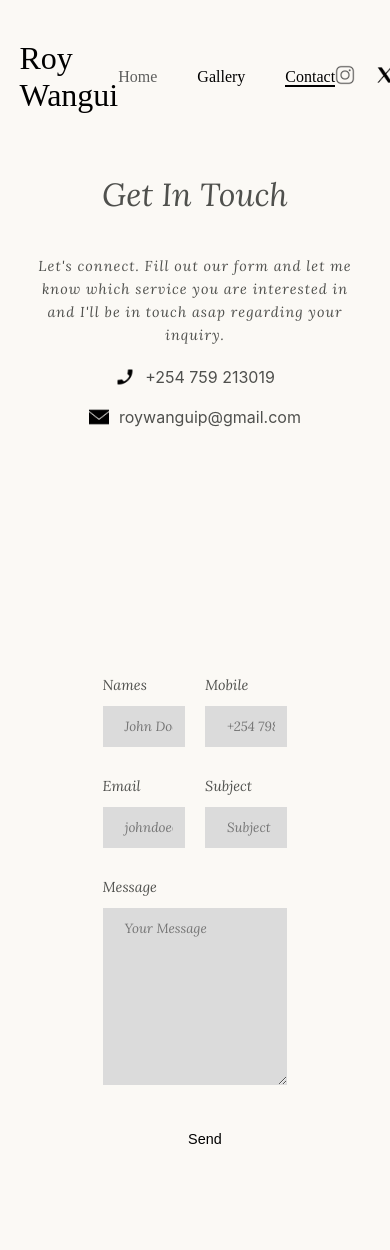
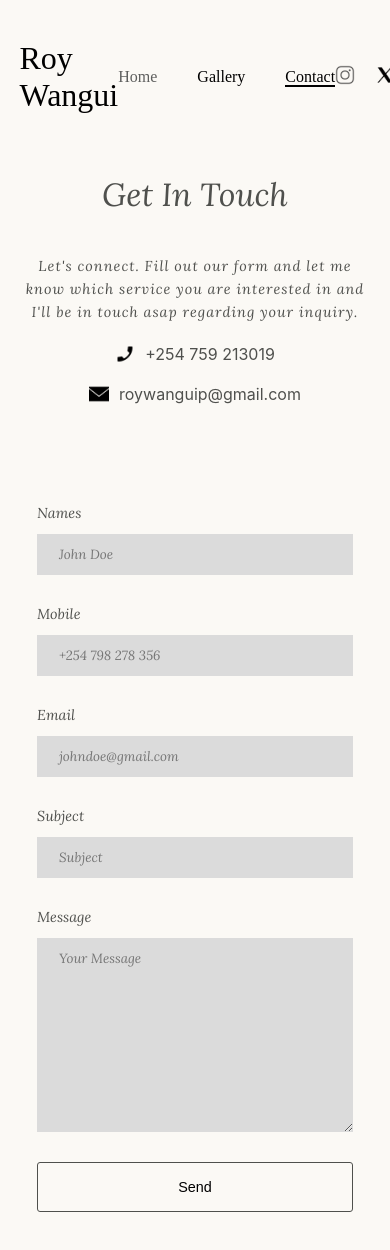
Before and after one commit to MartinMurithi/Photography-Portfolio, a React (Create React App) app: page /contact in a window 390 px wide. Shown: the top 1250 px of the page. Built offline with nearby package versions, Linux system fonts and the light colour scheme; a web font is replaced by a local one.

Commit message:
Mobile Menu

```diff
--- a/package.json
+++ b/package.json
@@ -3,6 +3,7 @@
   "version": "0.1.0",
   "private": true,
   "dependencies": {
+    "@emailjs/browser": "^3.12.1",
     "@testing-library/jest-dom": "^5.17.0",
     "@testing-library/react": "^13.4.0",
     "@testing-library/user-event": "^13.5.0",
--- a/src/components/contact-form/Form.css
+++ b/src/components/contact-form/Form.css
@@ -1,6 +1,6 @@
 @import url("https://fonts.googleapis.com/css2?family=Lora:ital@1&family=Prociono&family=Satisfy&display=swap");
 
-.formSection {
+.formSectionPage {
   width: 90%;
   height: auto;
   margin: 0 auto;
@@ -43,63 +43,6 @@
 .mobileInquiry > a {
   color: #4f504d;
 }
-/*
-.form-container {
-  width: 55%;
-  margin: 70px auto 20px auto;
-  padding: 20px;
-  border-radius: 8px;
-}
-
-.formNames {
-  width: 100%;
-  display: flex;
-  justify-content: center;
-  align-items: center;
-  gap: 30px;
-}
-
-.name-email {
-  display: flex;
-  justify-content: center;
-  align-items: center;
-  gap: 30px;
-  margin-top: 30px;
-}
-
-label {
-  display: block;
-  margin-bottom: 5px;
-  font-family: "lora", serif;
-  text-align: start;
-  color: #4f504d;
-  font-size: 0.9rem;
-}
-
-#first-name,
-#last-name,
-#mobile,
-#email {
-  padding: 12px 2px;
-  width: 300px;
-  outline: transparent;
-  font-family: "lora", serif;
-  border: none;
-  background-color: #dbdbdb;
-}
-
-#first-name:focus,
-#last-name:focus,
-#mobile:focus,
-#email:focus {
-  background-color: transparent;
-  border: 1px solid #4f504d;
-}
-
-.message {
-  margin-top: 30px;
-}
- */
 
 .formSectionParent {
   height: 100vh;
@@ -107,26 +50,20 @@ label {
   display: flex;
 }
 
-.formQuoteSection {
+.formSection {
   width: 90%;
   margin: auto;
-  /* background-color: rebeccapurple; */
 }
 
 .formParent {
-  width: 65%;
+  width: 70%;
   margin: auto;
 }
 
 .form {
   width: 100%;
   margin: auto;
-  text-align: center;
 }
-
-
-
-
 
 .inputParents {
   width: 90%;
@@ -195,35 +132,31 @@ textarea.formInput::placeholder {
 }
 
 .formBtn {
-  background-color: var(--red);
+  background-color: transparent;
   font-size: 0.9rem;
   padding: 16px 30px;
   font-weight: 400;
   color: var(--white);
   outline: transparent;
-  border-style: none;
+  border: 1px solid #4f504d;
   border-radius: 3px;
-  width: 40%;
+  width: 100%;
   margin: auto;
   cursor: pointer;
   transition: background-color 1s;
 }
 
-.formQuoteBtn:hover {
-  background-color: var(--black);
+.formBtn:hover {
+  background-color: #000000;
+  color: whitesmoke;
 }
 
-input[type="submit"] {
-  background-color: transparent;
-  color: #4f504d;
-  width: 100%;
-  cursor: pointer;
-  margin-top: 30px;
-  padding: 10px 0;
-  outline: transparent;
-}
 
 @media only screen and (max-width:768px){
+
+  .formSectionPage{
+    width: 100%;
+  }
   .contactFormTitle {
   font-size: 2rem;
   margin-top: 20px;
@@ -241,6 +174,32 @@ input[type="submit"] {
   flex-direction: column;
   gap: 20px;
 }
+
+.formSectionParent{
+  width: 100%;
+}
+
+.formSection {
+  width: 100%;
+}
+
+.formParent {
+  width: 100%;
+}
+
+.form {
+  width: 100%;
+}
+
+.inputParents {
+  width: 100%;
+  margin: auto;
+}
+.leftSide,
+.rightSide {
+  flex-direction: column;
+}
+
 }
 
 @media only screen and (max-width:1010px){
@@ -249,4 +208,23 @@ input[type="submit"] {
   width: 90%;
   margin: 40px auto 10px auto;
 }
+
+.formSectionParent {
+  height: auto;
+  margin: 100px 0px 20px 0px;
 }
+
+.formParent {
+  width: 90%;
+}
+
+.inputParents {
+  width: 90%;
+}
+
+.leftSide,
+.rightSide {
+  gap: 30px;
+}
+
+}
--- a/src/components/contact-form/Form.jsx
+++ b/src/components/contact-form/Form.jsx
@@ -1,9 +1,46 @@
-import React from "react";
+import React, { useRef, useState } from "react";
+import emailjs from "@emailjs/browser";
 import "./Form.css";
 
 function Form() {
+  const [user, setUser] = useState({
+    name:"",
+    mobile:"",
+    email:"",
+    subject:"",
+    message:""
+  });
+  const form = useRef();
+
+  const sendEmail = (e) => {
+    e.preventDefault();
+
+    emailjs
+      .sendForm(
+        "service_b39cy22",
+        "template_n5tav9n",
+        form.current,
+        "qX1VIBx3eqaB-FU2P"
+      )
+      .then(
+        (result) => {
+          console.log(result.text);
+          console.log("Email Sent");
+        },
+        (error) => {
+          console.log(error.text);
+        }
+      );
+      setUser({
+        name:"",
+        mobile:"",
+        email:"",
+        subject:"",
+        message:""
+      })
+  };
   return (
-    <div className="formSection">
+    <div className="formSectionPage">
       <h4 className="contactFormTitle">Get In Touch</h4>
       <p className="contactText">
         Let's connect. Fill out our form and let me know which service you are
@@ -69,64 +106,102 @@ function Form() {
         </form>
       </div> */}
 
- <div class="formSectionParent" id="contactForm">
-      <section class="formQuoteSection">
-        <div class="formParent">
-          <form action="" class="form">
+      <div className="formSectionParent" id="contactForm">
+        <section className="formSection">
+          <div className="formParent">
+            <form className="form" ref={form} onSubmit={sendEmail}>
               {/* <!-- Left Side --> */}
-            <div class="inputParents">
-              <div class="leftSide">
-                <label htmlFor="name">Names<input
+              <div className="inputParents">
+                <div className="leftSide">
+                  <label htmlFor="name">
+                    Names
+                    <input
                       type="text"
                       placeholder="John Doe"
                       id="name"
-                  class="formInput"
-                /></label>
+                      name="name"
+                      required
+                      value={user.name}
+                      onChange={(e) =>
+                        setUser({ ...user, name: e.target.value })
+                      }
+                      className="formInput"
+                    />
+                  </label>
 
-               <label htmlFor="mobile">Mobile                <input
+                  <label htmlFor="mobile">
+                    Mobile
+                    <input
                       type="tel"
                       placeholder="+254 798 278 356"
-                  class="formInput"
+                      className="formInput"
+                      name="mobile"
                       id="mobile"
-                /></label>
-
-
-
+                      required
+                      value={user.mobile}
+                      onChange={(e) =>
+                        setUser({ ...user, mobile: e.target.value })
+                      }
+                    />
+                  </label>
                 </div>
                 {/* <!-- Right Side --> */}
-              <div class="rightSide">
-                <label htmlFor="email">Email                 <input
+                <div className="rightSide">
+                  <label htmlFor="email">
+                    Email
+                    <input
                       type="email"
                       id="email"
+                      name="email"
+                      required
+                      value={user.email}
+                      onChange={(e) =>
+                        setUser({ ...user, email: e.target.value })
+                      }
                       placeholder="johndoe@gmail.com"
-                  class="formInput"
-                /></label>
+                      className="formInput"
+                    />
+                  </label>
 
-<label htmlFor="subject">Subject                <input
+                  <label htmlFor="subject">
+                    Subject
+                    <input
                       type="text"
                       placeholder="Subject"
-                  class="formInput"
+                      className="formInput"
                       id="subject"
-                /></label>
-
-
+                      name="subject"
+                      value={user.subject}
+                      onChange={(e) =>
+                        setUser({ ...user, subject: e.target.value })
+                      }
+                      required
+                    />
+                  </label>
                 </div>
-              <label htmlFor="message">Message              <textarea
+                <label htmlFor="message">
+                  Message
+                  <textarea
                     name="message"
                     id="Message"
                     cols="30"
-                rows="9"
+                    rows="10"
+                    required
+                    value={user.message}
+                    onChange={(e) => setUser({ ...user, message: e.target.value })}
                     placeholder="Your Message"
-                class="formInput"
-              ></textarea></label>
+                    className="formInput"
+                  ></textarea>
+                </label>
 
-              <button type="button" class="formBtn">Send</button>
+                <button type="submit" className="formBtn">
+                  Send
+                </button>
               </div>
             </form>
           </div>
         </section>
       </div>
-
     </div>
   );
 }
```
Also changed, not shown: 1 other file (tests, documents, lock files or other folders). Lines whose indentation alone changed are shown as unchanged.
